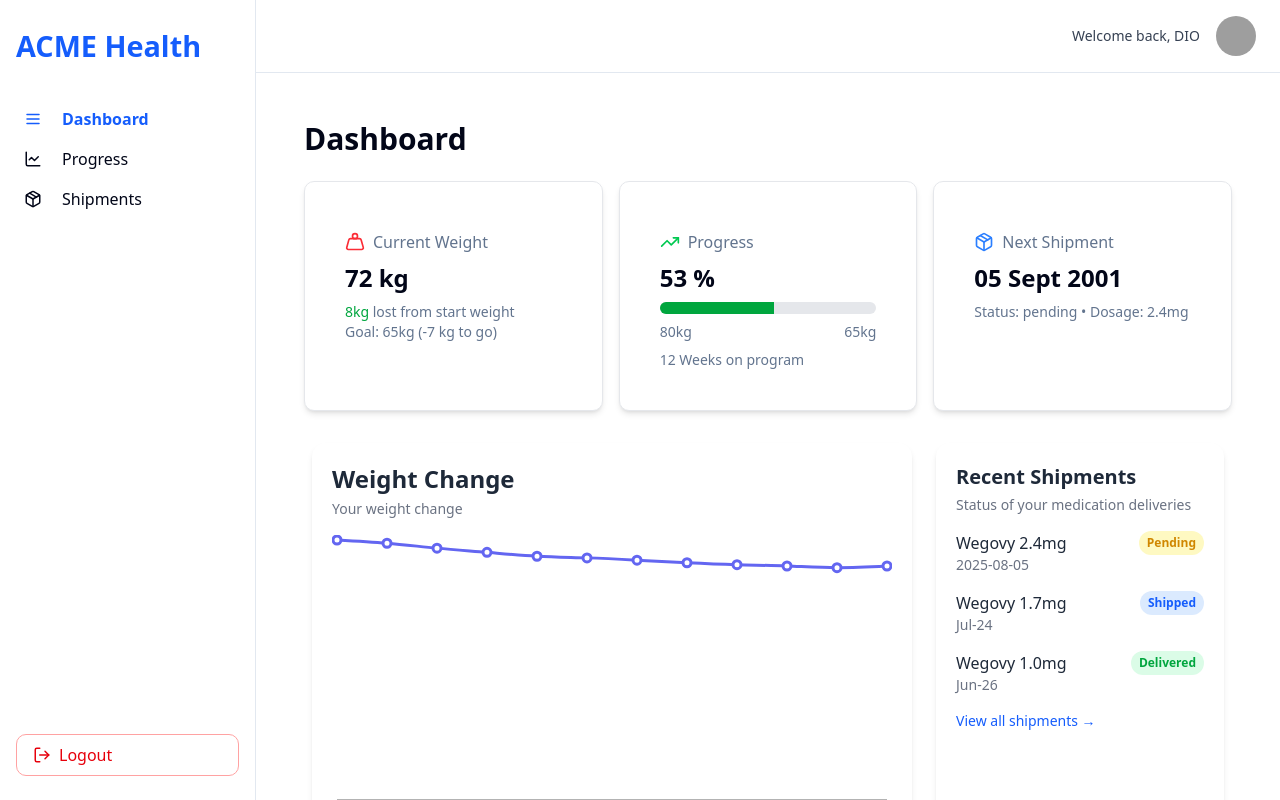
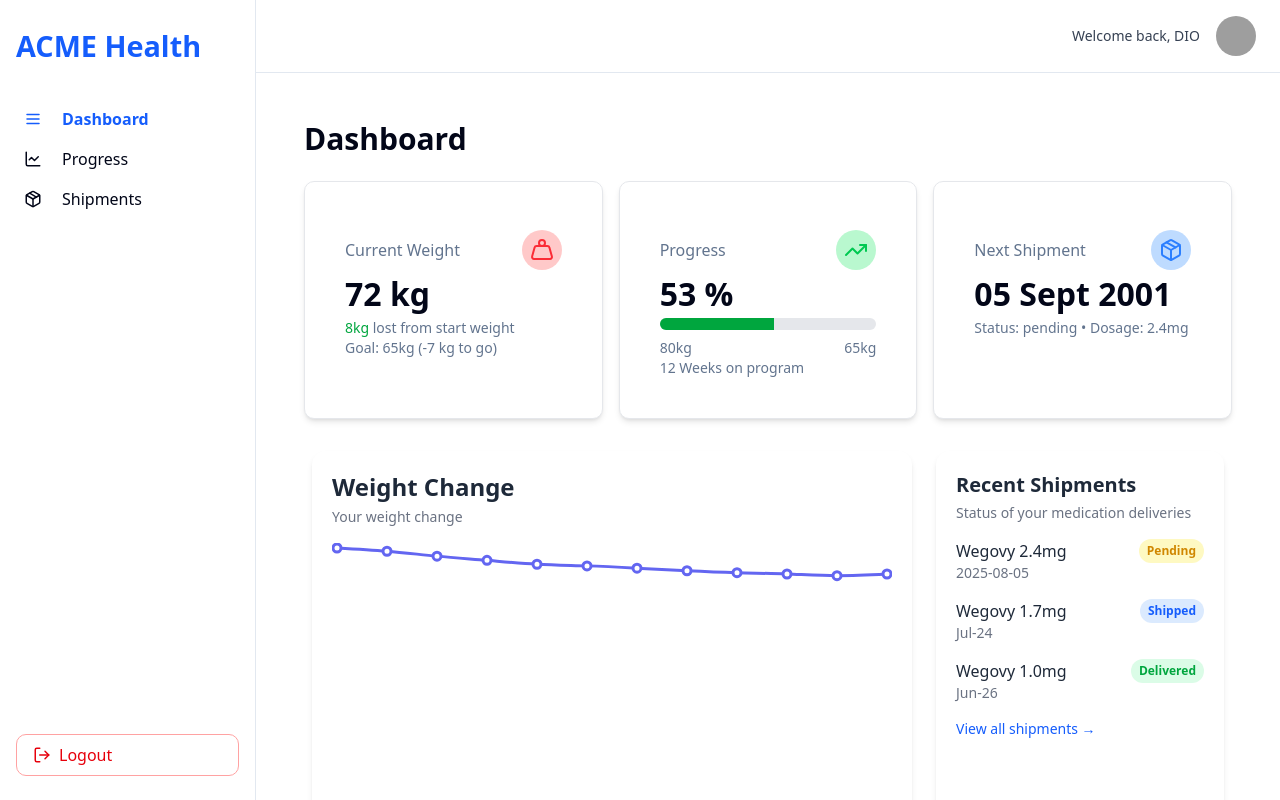
Before and after one commit to Sardar-Sadiq/Assessment-from-Phoenix-labs, a React (Vite) app: page /dashboard in a window 1280 px wide. Built offline with nearby package versions, Linux system fonts and the light colour scheme; grey boxes are pictures that could not be loaded.

Commit message:
dashboard final fixes

```diff
--- a/src/pages/Dashboard.jsx
+++ b/src/pages/Dashboard.jsx
@@ -53,12 +53,15 @@ const Dashboard = () => {
       <div className="grid grid-cols-1 md:grid-cols-3 gap-4">
         {/* 🟥 Card 1: Current Weight */}
         <Card>
-          <CardContent className="p-4 space-y-2">
-            <div className="flex items-center gap-2">
-              <Weight className="h-5 w-5 text-red-500" />
+          <CardContent className="p-4 ">
+            <div className="flex items-center justify-between">
+
               <p className="text-muted-foreground">Current Weight</p>
+             <div className="bg-red-200 rounded-full p-2">
+               <Weight className="h-6 w-6 text-red-500 " />
+             </div>
             </div>
-            <h2 className="text-2xl font-bold">{currentWeight} kg</h2>
+            <h2 className="text-[2rem] font-bold">{currentWeight} kg</h2>
             <p className="text-sm text-muted-foreground">
               <span className="text-green-600">{weightLost}kg</span> lost from
               start weight <br />
@@ -69,12 +72,15 @@ const Dashboard = () => {
 
         {/* 🟩 Card 2: Progress Summary */}
         <Card>
-          <CardContent className="p-4 space-y-2">
-            <div className="flex items-center gap-2">
-              <TrendingUp className="h-5 w-5 text-green-500" />
+          <CardContent className="p-4 ">
+            <div className="flex items-center justify-between">
+
               <p className="text-muted-foreground">Progress</p>
+              <div className="bg-green-200 rounded-full p-2">
+                 <TrendingUp className="h-6 w-6 text-green-500" />
+              </div>
             </div>
-            <h2 className="text-2xl font-bold">{percentToGoal} % </h2>
+            <h2 className="text-[2rem] font-bold">{percentToGoal} % </h2>
 
             {/* Progress bar */}
             <div>
@@ -96,12 +102,15 @@ const Dashboard = () => {
 
         {/* 🟦 Card 3: Next Shipment */}
         <Card>
-          <CardContent className="p-4 space-y-2">
-            <div className="flex items-center gap-2">
-              <Package className="h-5 w-5 text-blue-500" />
+          <CardContent className="p-4 ">
+            <div className="flex items-center justify-between">
+
               <p className="text-muted-foreground">Next Shipment</p>
+              <div className="bg-blue-200 rounded-full p-2">
+                <Package className="h-6 w-6 text-blue-500" />
+              </div>
             </div>
-            <h2 className="text-2xl font-bold">
+            <h2 className="text-[2rem] font-bold">
               {new Date(nextShipmentDate).toLocaleDateString("en-GB", {
                 day: "2-digit",
                 month: "short",
```
